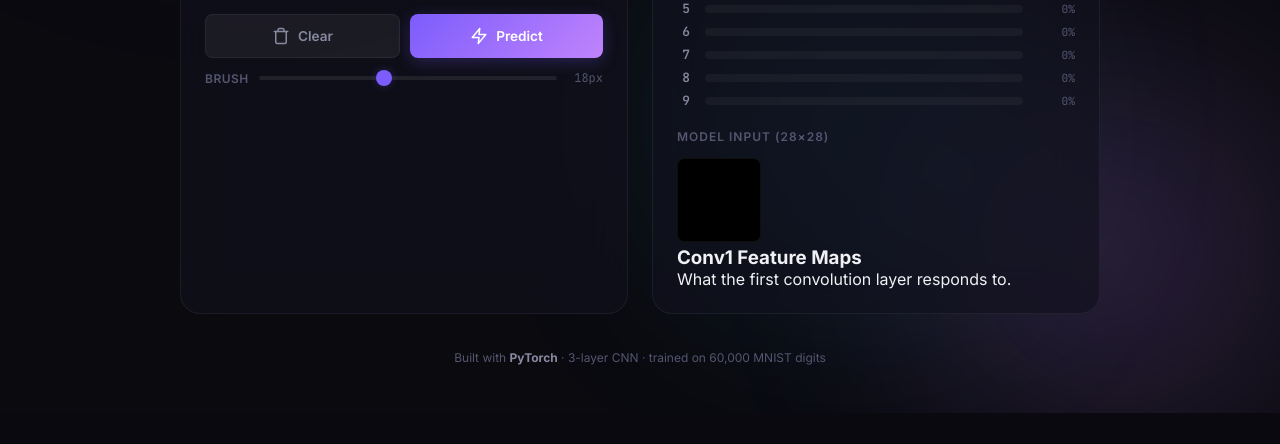
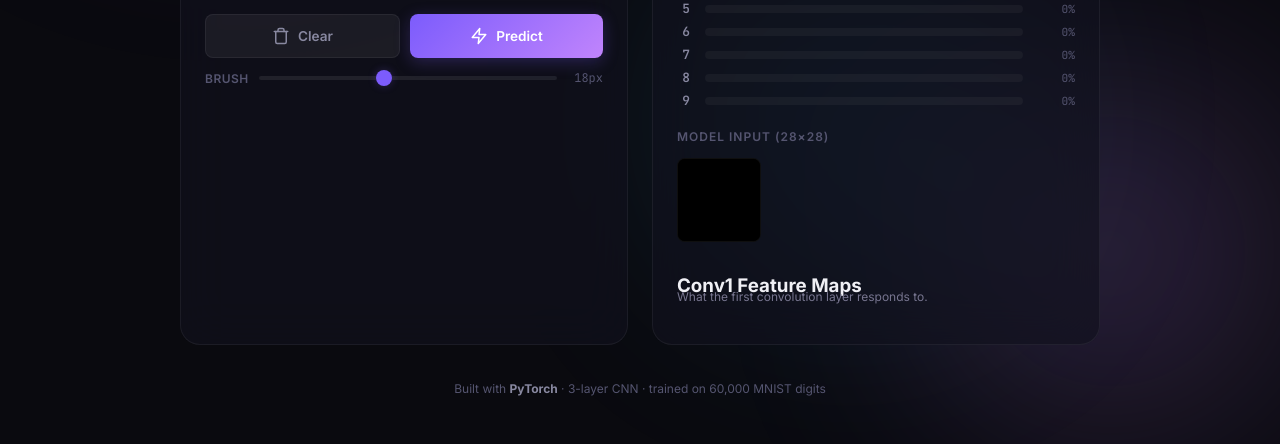
Before and after one commit to roshanvs32/cnn-visualizer, a Flask app: page / in a window 1280 px wide. Shown: the part 469-913 px from the top of the page. Before the commit the page ends 882 px from the top, so only its background shows below. Run offline with Flask 3, Linux system fonts and the light colour scheme; parts of the project's set-up code (start-up, migrations or seed data) failed here and were passed over.

Commit message:
style: add Conv1 feature map grid

```diff
--- a/static/style.css
+++ b/static/style.css
@@ -582,3 +582,42 @@ main {
     .prediction-hero { flex-direction: column; text-align: center; }
     .prediction-digit { font-size: 3.5rem; }
 }
+/* ── CNN Feature Maps ───────────────────────────────────────── */
+
+.feature-map-section {
+    margin-top: 28px;
+}
+
+.feature-map-description {
+    margin: -8px 0 16px;
+    font-size: 12px;
+    color: #77758f;
+}
+
+.feature-map-grid {
+    display: grid;
+    grid-template-columns: repeat(4, 1fr);
+    gap: 12px;
+    margin-top: 12px;
+}
+
+.feature-map {
+    display: flex;
+    flex-direction: column;
+    align-items: center;
+    gap: 5px;
+}
+
+.feature-map canvas {
+    width: 64px;
+    height: 64px;
+    image-rendering: pixelated;
+    border-radius: 6px;
+    border: 1px solid rgba(139, 92, 246, 0.25);
+    background: #000;
+}
+
+.feature-map span {
+    font-size: 10px;
+    color: #77758f;
+}
```
